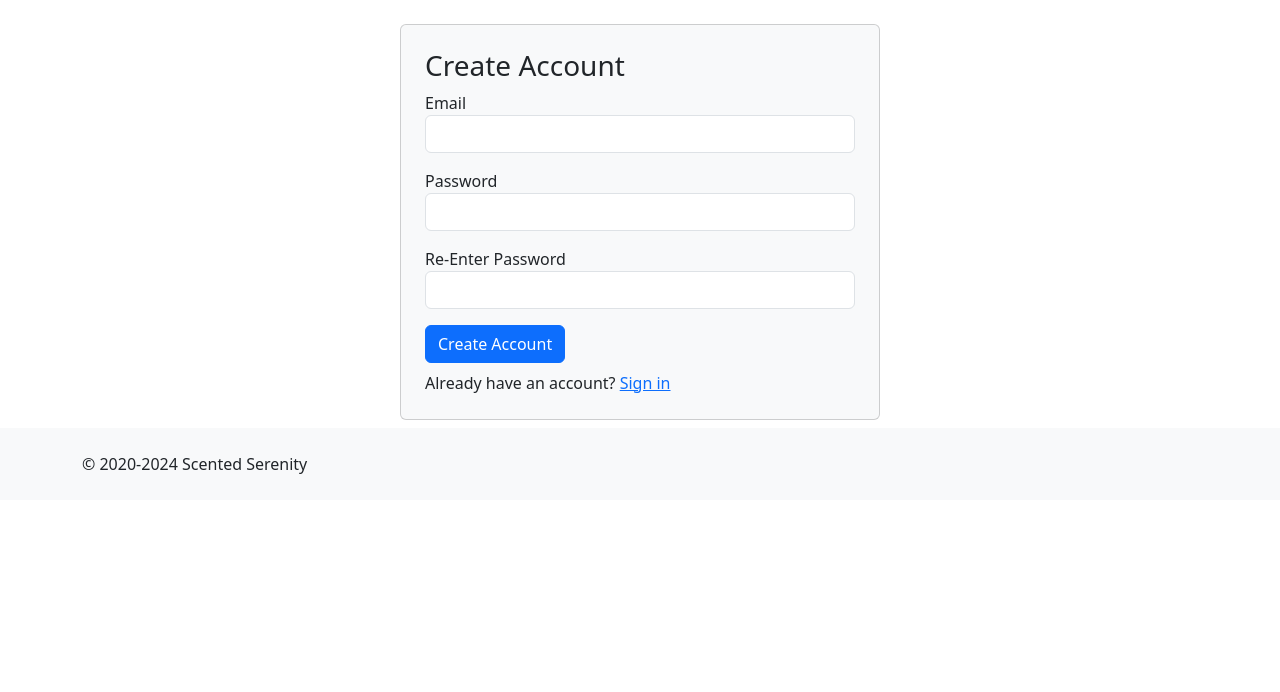
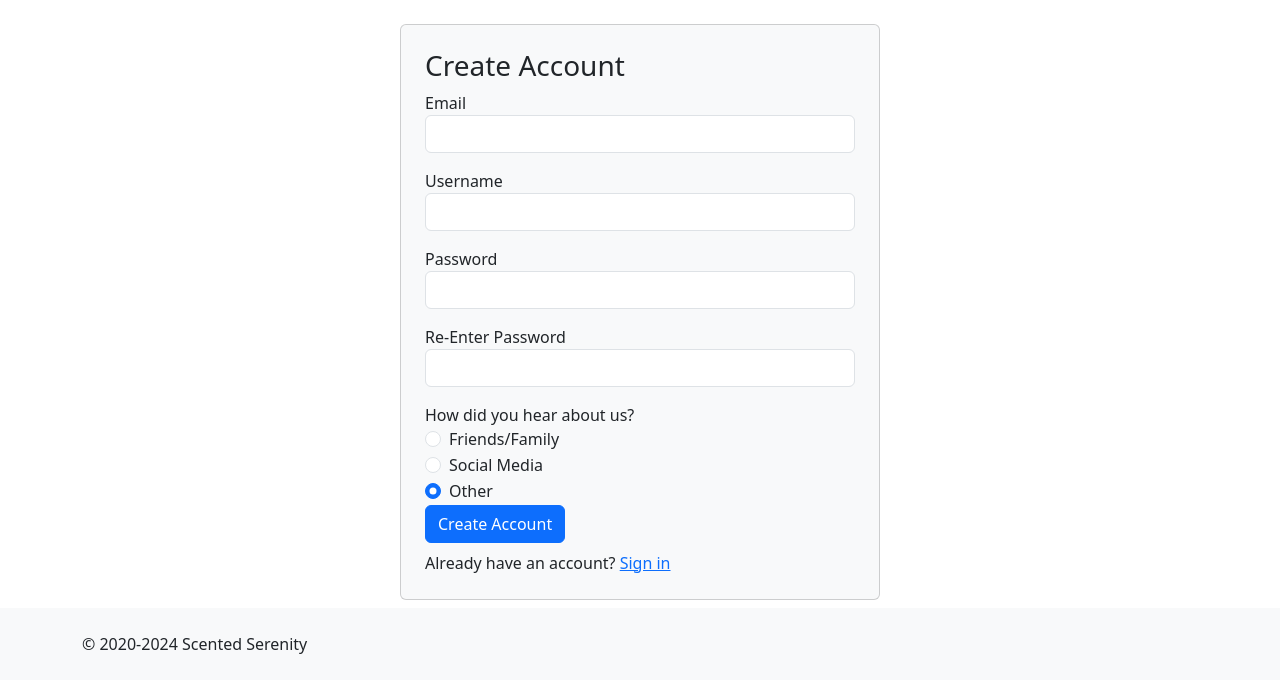
Before and after one commit to eshjen/capstone1, a plain HTML site: page userregistration.html in a window 1280 px wide. Shown: the part 74-766 px from the top of the page. Drawn offline with Linux system fonts and the light colour scheme.

Commit message:
registration page radio buttons

```diff
--- a/userregistration.html
+++ b/userregistration.html
@@ -4,8 +4,8 @@
     <meta charset="UTF-8" />
     <meta name="viewport" content="width=device-width, initial-scale=1.0" />
     <title>Scented Serenity</title>
-    <link rel="stylesheet" href="css/bootstrap.css">
-    <link rel="stylesheet" href="css/styles.css">
+    <link rel="stylesheet" href="css/bootstrap.css" />
+    <link rel="stylesheet" href="css/styles.css" />
   </head>
   <body>
     <header class="container py-3 d-flex justify-content-between align-items-center">
@@ -36,12 +36,17 @@
     </header>
     <main class="container-fluid mt-4 d-flex justify-content-center">
       <div class="card p-4 bg-body-tertiary" style="width: 30rem">
-      <form >
-<h3>Create Account </h3>
+        <form>
+          <h3>Create Account</h3>
 
           <div class="mb-3">
             <label for="email">Email</label>
             <input id="email" class="form-control" type="text" />
+          </div>
+
+          <div class="mb-3">
+            <label for="username">Username</label>
+            <input id="username" class="form-control" type="text" />
           </div>
 
           <div class="mb-3">
@@ -53,16 +58,28 @@
             <label for="re-enterpassword">Re-Enter Password</label>
             <input id="re-enterpassword" class="form-control" type="password" />
           </div>
+
+          <div class="form-group">
+            <label>How did you hear about us?</label>
+            <div class="form-check">
+              <input class="form-check-input" type="radio" name="source" id="friendsfamily" />
+              <label class="form-check-label" for="friendsfamily"> Friends/Family </label>
+            </div>
+            <div class="form-check">
+              <input class="form-check-input" type="radio" name="source" id="socialmedia" checked />
+              <label class="form-check-label" for="social media"> Social Media </label>
+            </div>
+            <div class="form-check">
+              <input class="form-check-input" type="radio" name="source" id="other" checked />
+              <label class="form-check-label" for="other"> Other </label>
+            </div>
+          </div>
           <button class="btn btn-primary">Create Account</button>
           <div class="mt-2">Already have an account? <a href="#" class="signin">Sign in</a></div>
         </form>
       </div>
     </main>
 
-
-
-
-
     <footer class="mt-2 py-4 bg-body-tertiary">
       <div class="container">&copy; 2020-2024 Scented Serenity</div>
     </footer>
```
Lines whose indentation alone changed are shown as unchanged.
